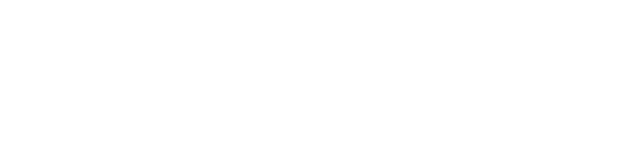
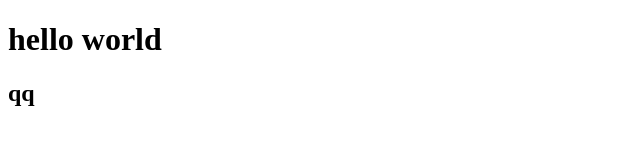
Before and after one commit to WhereAreYou666/russian-travel, a plain HTML site: page index.html in a window 1280 px wide. Shown: the whole page, without its empty margins (0-640 px from the left). Drawn offline with Linux system fonts and the light colour scheme.

Commit message:
add text

```diff
--- a/index.html
+++ b/index.html
@@ -7,6 +7,7 @@
     <title>Document</title>
 </head>
 <body>
-
+    <h1>hello world</h1>
+    <h2>qq</h2>
 </body>
 </html>
```
